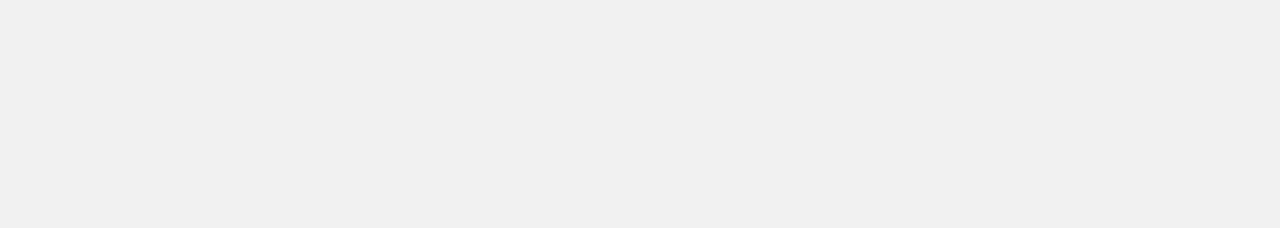
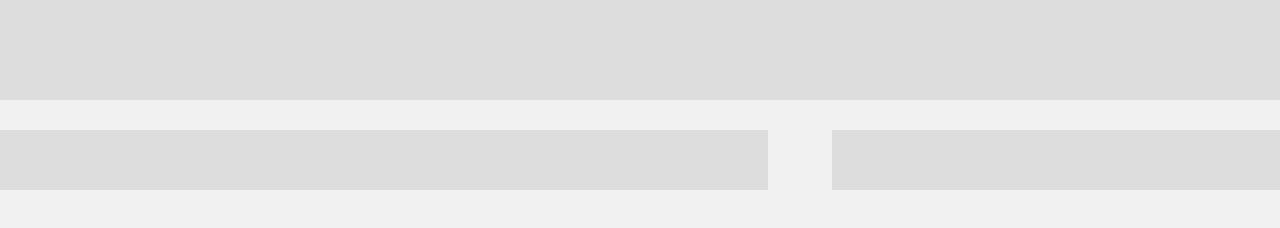
Before and after one commit to Djacks44/dj-week-two-exercises, a plain HTML site: page index.html in a window 1280 px wide. Drawn offline with Linux system fonts and the light colour scheme.

Commit message:
ready for the merge

```diff
--- a/css/style.css
+++ b/css/style.css
@@ -1,25 +1,25 @@
 * {
  box-sizing: border-box;
 }
-    * body {
+    body {
         background-color:#f1f1f1;
     }
-    * main-header {
+    #main-header {
         background-color:#ddd;
         margin-bottom:30px;
         min-height: 100px;
     }
-    * wrapper-div{
+    .wrapper-div{
         width:1024px;
     }
 
-    * main-section{
+    #main-section{
         background-color:#ddd;
        float: left;
         width :60%;
         padding:30px;
     }
-    * sidebar{
+    #sidebar{
         background-color:#ddd;
         float: right;
         width:35%;
--- a/index.html
+++ b/index.html
@@ -6,9 +6,9 @@
 	<link rel="stylesheet" type="text/css" href="css/style.css">
 </head>
 <body>
-<header></header>
-<div></div>
-<section></section>
+<h1 id="main-header"></h1>
+<div class="wrapper"></div>
+<section id="main-section"></section>
 <section id="sidebar"></section>
 </body>
 </html>
```
